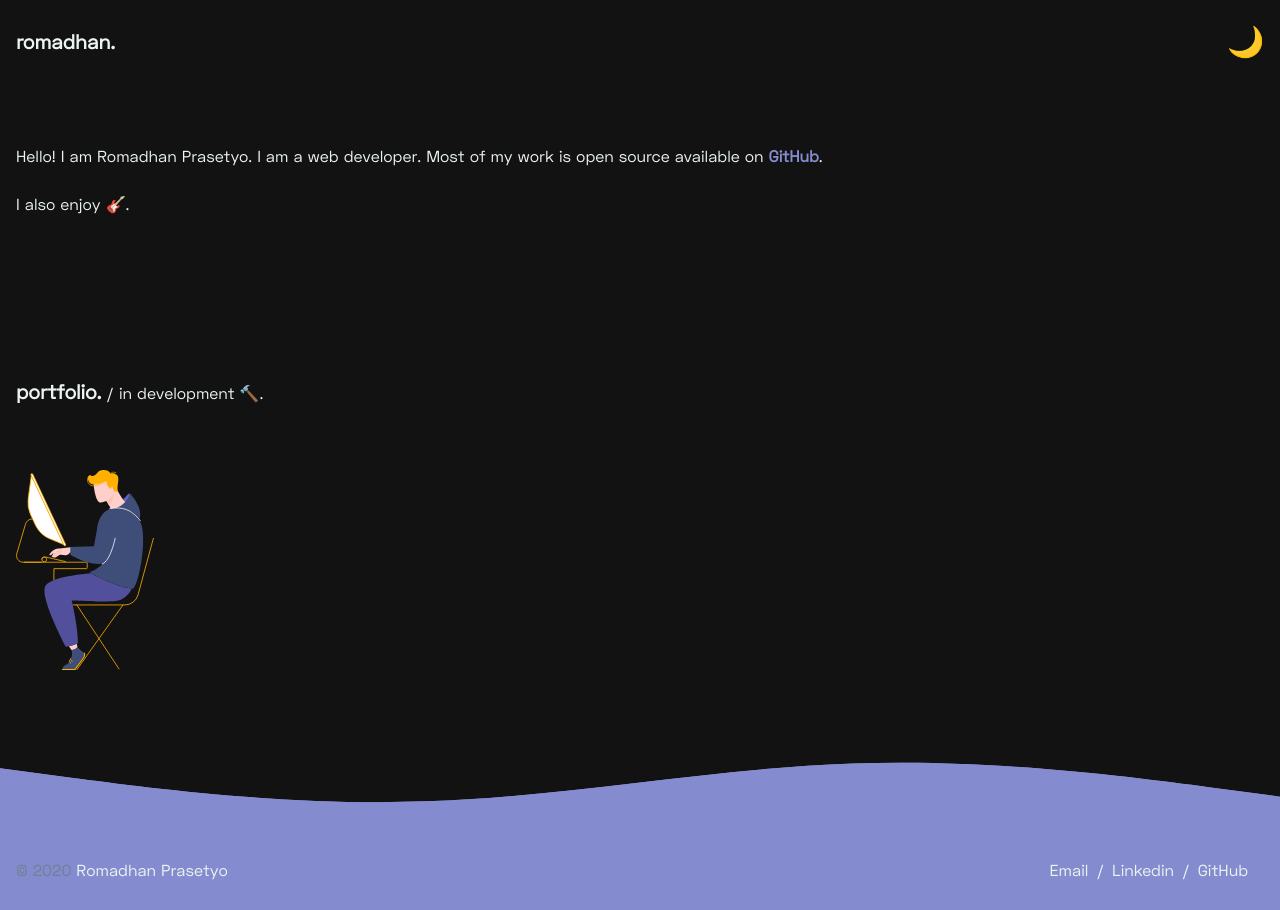
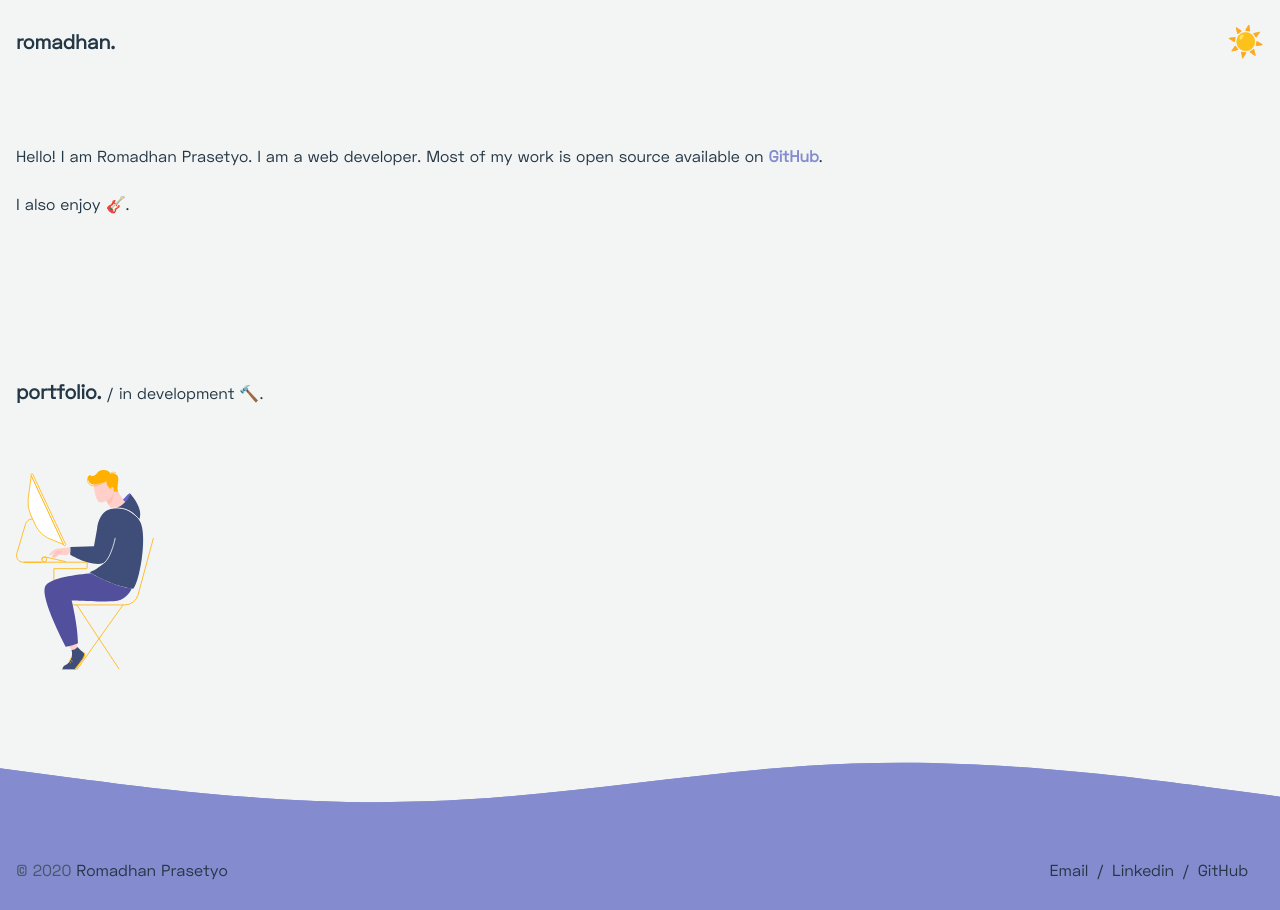
Before and after one commit to dyprast/romadhanedy-portfolio, a Nuxt app: page / in a window 1280 px wide. Built offline with nearby package versions, Linux system fonts and the light colour scheme.

Commit message:
:green_heart: Setup condition active theme

```diff
--- a/components/Footer.vue
+++ b/components/Footer.vue
@@ -5,7 +5,7 @@
 			<footer class="max-w-container-max-width m-auto h-14 md:h-20">
 				<div class="h-full flex items-center justify-between">
 					<div>
-						<p><span class="text-gray-600">© 2020</span> Romadhan Prasetyo</p>
+						<p><span class="text-gray-700">© 2020</span> Romadhan Prasetyo</p>
 					</div>
 					<div>
 						<ul class="flex">
--- a/components/Header.vue
+++ b/components/Header.vue
@@ -36,7 +36,7 @@
 export default {
 	data() {
 		return {
-			colorMode_: 'dark'
+			colorMode_: 'light'
 		}
 	},
   methods: {
--- a/layouts/default.vue
+++ b/layouts/default.vue
@@ -18,11 +18,6 @@ import Footer from "@/components/Footer";
 import Wave from "@/components/Wave";
 
 export default {
-  mounted() {
-		document.getElementsByTagName('html')[0].classList.remove('light-mode')
-		document.getElementsByTagName('html')[0].classList.remove('dark-mode')
-		document.getElementsByTagName('html')[0].classList.add('dark-mode')
-	},
   components: {
     Header,
     Footer,
```
Also changed, not shown: 2 other files (tests, documents, lock files or other folders).
